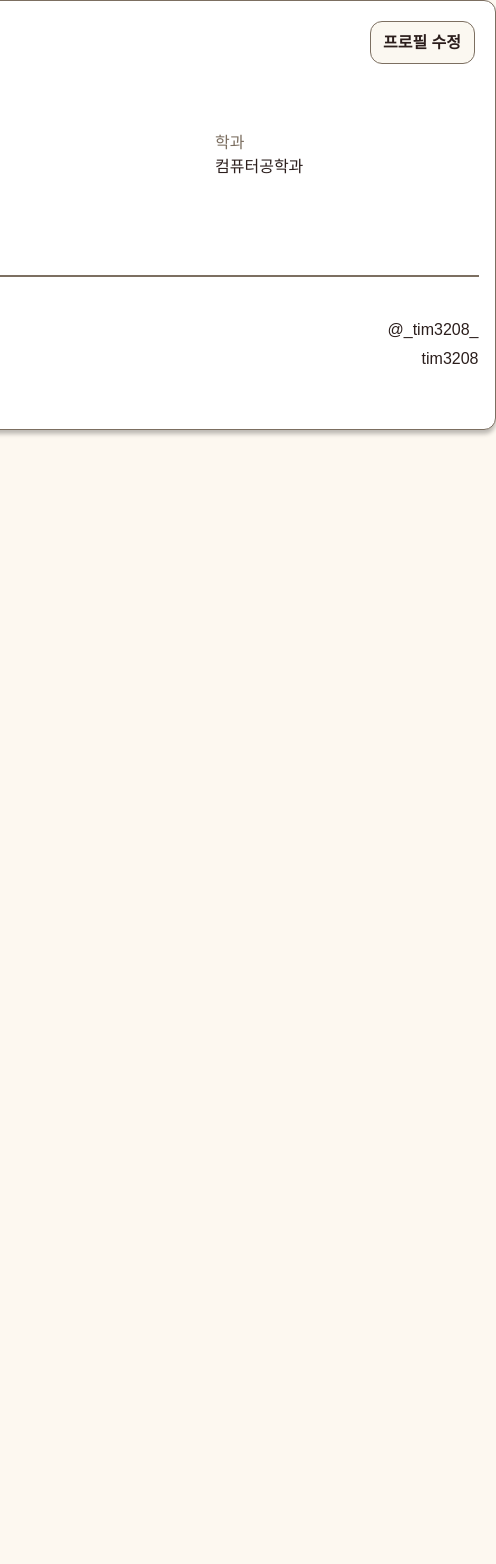
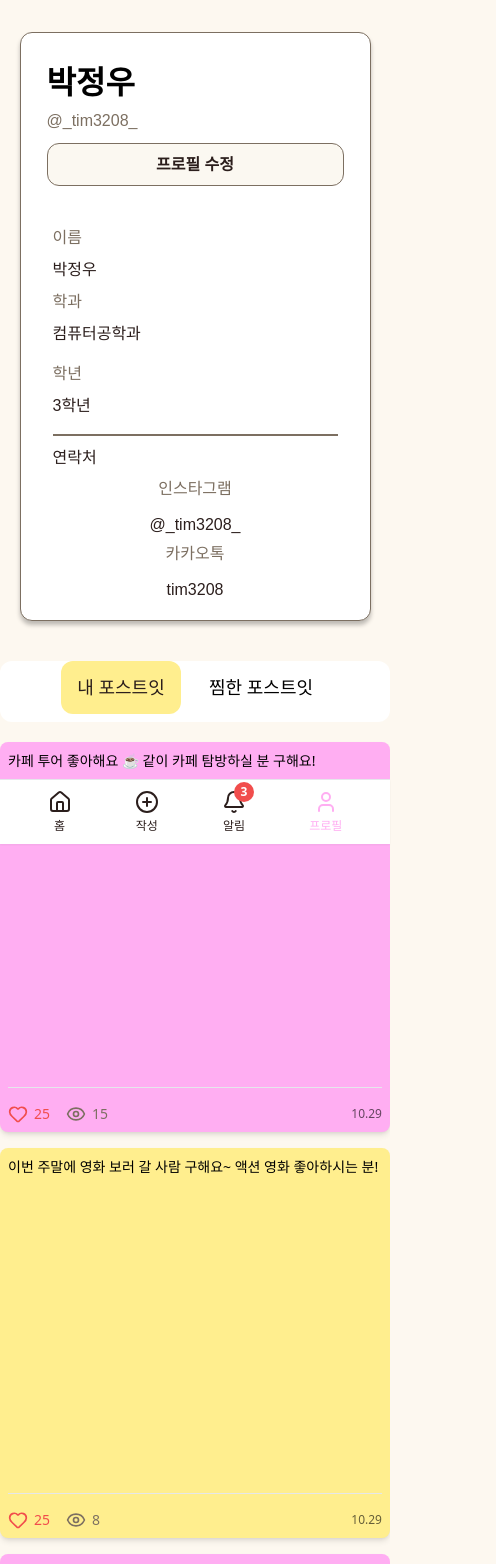
Before and after one commit to Tim3208/dusata, a React (Vite) app: page /profile in a window 390 px wide. Shown: the top 1564 px of the page, 496 px wide, since content can reach past the window. Before the commit the page ends 844 px from the top, so only its background shows below. Built offline with nearby package versions, Linux system fonts and the light colour scheme.

Commit message:
프로필 페이지 모바일 수정: 연락처 왼쪽 정렬, 탭 버튼 중앙 배치, 포스트잇 모바일 1열

```diff
--- a/src/pages/MyPage/mypage.css
+++ b/src/pages/MyPage/mypage.css
@@ -1,3 +1,4 @@
+/* 🔹 전체 레이아웃 */
 .MyPage_body0 {
   display: flex;
   flex-direction: column;
@@ -14,6 +15,7 @@
   font-family: "Pretendard", sans-serif;
   display: flex;
   flex-direction: column;
+  margin-top: 64px;
 }
 
 .MyPage_header {
@@ -62,6 +64,127 @@
   background-color: #f4e8d0;
 }
 
+/* 🔹 프로필 편집용 CSS */
+.Mypage_edit_container {
+  width: 601px;
+  height: 735.99px;
+  border: 1px solid #7c6f61;
+  border-radius: 12px;
+  background-color: #ffffff;
+  box-shadow: 0px 4px 4px 0px #00000040;
+  font-family: "Pretendard", sans-serif;
+  display: flex;
+  flex-direction: column;
+}
+
+.Mypage_header_editBtn.editing {
+  width: 60px;
+  height: 43px;
+  border-radius: 12px;
+  background-color: #fad5f2;
+  border: 1px solid #7c6f61;
+  color: #2b1e1c;
+  font-size: 16px;
+  font-weight: 700;
+  cursor: pointer;
+  line-height: 100%;
+}
+
+.MyPage_edit_column {
+  display: flex;
+  flex-direction: column;
+  gap: 14px;
+}
+
+.MyPage_edit_column label {
+  display: flex;
+  flex-direction: column;
+  font-size: 16px;
+  font-weight: 400;
+  color: #7c6f61;
+}
+
+.MyPage_edit_column input,
+.MyPage_edit_column select {
+  height: 36px;
+  border-radius: 8px;
+  border: 1px solid #ccc;
+  padding: 0 10px;
+  font-size: 15px;
+  font-family: "Pretendard", sans-serif;
+  margin-top: 3px;
+}
+
+.MyPage_edit_column input:focus,
+.MyPage_edit_column select:focus {
+  outline: none;
+  border-color: #7c6f61;
+}
+
+/* 🔹 토글 스위치 */
+.MyPage_input_with_toggle {
+  display: flex;
+  align-items: center;
+  width: 100%;
+  gap: 8px;
+}
+
+.MyPage_input_with_toggle input {
+  flex: 1;
+  height: 36px;
+  border-radius: 8px;
+  border: 1px solid #ccc;
+  padding: 0 10px;
+  font-size: 15px;
+  font-family: "Pretendard", sans-serif;
+  margin-top: 3px;
+}
+
+.MyPage_input_with_toggle input:focus {
+  outline: none;
+  border-color: #7c6f61;
+}
+
+.toggle-text {
+  font-size: 16px;
+  color: #2B1E1C;
+  font-weight: 400;
+  margin-left: 8px;
+  white-space: nowrap;
+}
+
+.toggle-switch {
+  width: 40px;
+  height: 22px;
+  border-radius: 20px;
+  background-color: #7c6f61;
+  position: relative;
+  cursor: pointer;
+  transition: background-color 0.3s ease;
+  flex-shrink: 0;
+  margin-left: auto;
+}
+
+.toggle-switch .toggle-circle {
+  width: 18px;
+  height: 18px;
+  background-color: white;
+  border-radius: 50%;
+  position: absolute;
+  top: 2px;
+  left: 2px;
+  transition: all 0.3s ease;
+}
+
+.toggle-switch.on {
+  background-color: #f5a4d7;
+}
+
+.toggle-switch.on .toggle-circle {
+  left: 20px;
+}
+
+/* 🔹 본문 정보 */
 .MyPage_body {
   display: flex;
   flex-direction: column;
@@ -136,122 +259,138 @@ hr {
   font-weight: 500;
 }
 
-.Mypage_edit_container {
-  width: 601px;
-  height: 735.99px;
-  border: 1px solid #7c6f61;
+/* 🔹 탭 버튼 */
+.MyPage_tab_buttons {
+  display: flex;
+  justify-content: center;
+  text-align: center;
+  gap: 20px;
+  margin-top: 40px;
+  margin-bottom: 20px;
+  background-color: white;
+  width: 850px;
+  height: 61px;
   border-radius: 12px;
-  background-color: #ffffff;
-  box-shadow: 0px 4px 4px 0px #00000040;
-  font-family: "Pretendard", sans-serif;
-  display: flex;
-  flex-direction: column;
 }
 
-.Mypage_header_editBtn.editing {
-  width: 60px;
-  height: 43px;
+.MyPage_tab_btn {
+  background-color: white;
+  color: black;
+  cursor: pointer;
+  transition: all 0.2s ease;
+  font-weight: 500;
+  font-size: 24px;
+  text-align: center;
+  width: 417px;
+  height: 53px;
   border-radius: 12px;
-  background-color: #fad5f2;
-  border: 1px solid #7c6f61;
-  color: #2b1e1c;
-  font-size: 16px;
-  font-weight: 700;
-  cursor: pointer;
-  font-style: bold;
-  line-height: 100%;
-  letter-spacing: 0%;
+  padding-top: 12px;
 }
 
-.MyPage_edit_column {
-  display: flex;
-  flex-direction: column;
-  gap: 14px;
+.MyPage_tab_btn:hover {
+  background-color: #f4e8d0;
 }
 
-.MyPage_edit_column label {
-  display: flex;
-  flex-direction: column;
-  font-size: 16px;
-  font-weight: 400;
-  color: #7c6f61;
-}
-
-.MyPage_edit_column input,
-.MyPage_edit_column select {
-  height: 36px;
-  border-radius: 8px;
-  border: 1px solid #ccc;
-  padding: 0 10px;
-  font-size: 15px;
-  font-family: "Pretendard", sans-serif;
-  margin-top: 3px;
-}
-
-.MyPage_edit_column input:focus,
-.MyPage_edit_column select:focus {
-  outline: none;
+.MyPage_tab_btn.active {
+  background-color: #FFEE8E;
+  color: #2b1e1c;
   border-color: #7c6f61;
 }
 
-.MyPage_input_with_toggle {
+/* 🔹 포스트잇 */
+.MyPage_post_section {
+  width: 100%;
   display: flex;
-  align-items: center;
-  width: 100%;
-  gap: 8px;
+  justify-content: center;
+  margin-bottom: 80px;
 }
 
-.MyPage_input_with_toggle input {
-  flex: 1;
-  height: 36px;
-  border-radius: 8px;
-  border: 1px solid #ccc;
-  padding: 0 10px;
-  font-size: 15px;
-  font-family: "Pretendard", sans-serif;
-  margin-top: 3px;
+.MyPage_post_grid {
+  display: grid;
+  grid-template-columns: repeat(3, 1fr);
+  gap: 24px;
+  justify-items: center;
+  width: 100%;
+  max-width: 840px;
+  margin: 0 auto;
 }
 
-.MyPage_input_with_toggle input:focus {
-  outline: none;
-  border-color: #7c6f61;
+.post_item {
+  width: 100%;
+  max-width: 260px;
+  transition: transform 0.2s ease;
 }
 
-.toggle-text {
-  font-size: 16px;
-  color: #2B1E1C;
-  font-weight: 400;
-  margin-left: 8px;
-  white-space: nowrap;
+.post_item:hover {
+  transform: scale(1.05);
 }
 
-.toggle-switch {
-  width: 40px;
-  height: 22px;
-  border-radius: 20px;
-  background-color: #7c6f61;
-  position: relative;
-  cursor: pointer;
-  transition: background-color 0.3s ease;
-  flex-shrink: 0;
-  margin-left: auto;
+/* 🔹 모바일 반응형 */
+@media (max-width: 768px) {
+  .MyPage_container,
+  .Mypage_edit_container {
+    width: 90%;
+    height: auto;
+    margin-top: 32px;
+    padding: 16px;
   }
 
-.toggle-switch .toggle-circle {
-  width: 18px;
-  height: 18px;
-  background-color: white;
-  border-radius: 50%;
-  position: absolute;
-  top: 2px;
-  left: 2px;
-  transition: all 0.3s ease;
+  .MyPage_header {
+    flex-direction: column;
+    align-items: flex-start;
+    padding: 10px;
   }
 
-.toggle-switch.on {
-  background-color: #f5a4d7;
+  .Mypage_header_editBtn,
+  .Mypage_header_editBtn.editing {
+    position: relative;
+    top: 0;
+    right: 0;
+    width: 100%;
+    margin-top: 10px;
   }
 
-.toggle-switch.on .toggle-circle {
-  left: 20px;
+  .MyPage_info_row {
+    display: flex;
+    flex-direction: column;
+    column-gap: 0;
+    row-gap: 8px;
+    margin-bottom: 16px;
   }
+
+  /* 연락처 왼쪽 정렬 */
+  .MyPage_info_column .MyPage_info_row {
+    justify-content: flex-start;
+    gap: 12px;
+  }
+
+  /* 탭 버튼 모바일 */
+  .MyPage_tab_buttons {
+    flex-direction: row;
+    gap: 12px;
+    width: 100%;
+    overflow-x: auto;
+    padding: 0 8px;
+    justify-content: center; /* 중앙 배치 */
+  }
+
+  .MyPage_tab_btn {
+    flex: 0 0 auto;
+    width: auto;
+    min-width: 120px;
+    text-align: center;
+    padding: 10px 16px;
+    font-size: 18px;
+  }
+
+  /* 포스트잇 모바일 */
+  .MyPage_post_grid {
+    grid-template-columns: repeat(1, 1fr);
+    gap: 16px;
+    max-width: 100%;
+  }
+
+  .post_item {
+    max-width: 100%;
+  }
+}
--- a/src/pages/MyPage/mypage.jsx
+++ b/src/pages/MyPage/mypage.jsx
@@ -1,11 +1,16 @@
 import React, { useState } from "react";
 import "./mypage.css";
-
+import MainLayOut from "@/layout/MainLayOut";
+import PostCard from "@/components/_common/PostCard";
+import PostDetailModal from "@/components/_common/PostDetailModal";
+import { dummyPosts, dummyUsers } from "@/lib/dummyData";
 
 const MyPage = () => {
   const [isEditing, setIsEditing] = useState(false);
+  const [selectedPost, setSelectedPost] = useState(null);
+  const [isModalOpen, setIsModalOpen] = useState(false);
 
-  //  프로필 데이터 상태
+  // 프로필 데이터
   const [profile, setProfile] = useState({
     name: "박정우",
     major: "컴퓨터공학과",
@@ -16,7 +21,7 @@ const MyPage = () => {
     kakao: "tim3208",
   });
 
-  //  각 항목의 공개/비공개 상태
+  // 공개/비공개 설정
   const [visibility, setVisibility] = useState({
     name: true,
     major: true,
@@ -27,23 +32,26 @@ const MyPage = () => {
     kakao: true,
   });
 
+  // 내가 쓴 포스트 / 내가 찜한 포스트
+  const [myPosts] = useState(dummyPosts.slice(0, 6));
+  const [likedPosts] = useState(dummyPosts.slice(6, 12));
+  const [activeTab, setActiveTab] = useState("myPosts");
 
-  const handleEditClick = () => {
-    setIsEditing(!isEditing);
-  };
+  const handleEditClick = () => setIsEditing(!isEditing);
+  const toggleVisibility = (field) =>
+    setVisibility({ ...visibility, [field]: !visibility[field] });
+  const handleChange = (e, field) =>
+    setProfile({ ...profile, [field]: e.target.value });
 
-
-  const toggleVisibility = (field) => {
-    setVisibility({ ...visibility, [field]: !visibility[field] });
-  };
-
-
-  const handleChange = (e, field) => {
-    setProfile({ ...profile, [field]: e.target.value });
+  const handlePostClick = (post) => {
+    setSelectedPost(post);
+    setIsModalOpen(true);
   };
 
   return (
+    <MainLayOut>
       <div className="MyPage_body0">
+        {/* 🔹 프로필 카드 */}
         <div className={isEditing ? "Mypage_edit_container" : "MyPage_container"}>
           <div className="MyPage_header">
             <div className="Mypage_header_text">
@@ -61,7 +69,6 @@ const MyPage = () => {
           <div className="MyPage_body">
             {!isEditing ? (
               <>
-              {/*  보기 모드 (공개 항목만 표시) */}
                 <div className="MyPage_info_row">
                   {visibility.name && (
                     <>
@@ -93,13 +100,14 @@ const MyPage = () => {
                 </div>
 
                 <hr />
-
                 <div className="MyPage_contact_header">연락처</div>
                 <div className="MyPage_info_column">
                   {visibility.instagram && (
                     <div className="MyPage_info_row">
                       <div className="MyPage_info_label">인스타그램</div>
-                    <div className="MyPage_info_value">{profile.instagram}</div>
+                      <div className="MyPage_info_value">
+                        {profile.instagram}
+                      </div>
                     </div>
                   )}
                   {visibility.phone && (
@@ -117,8 +125,6 @@ const MyPage = () => {
                 </div>
               </>
             ) : (
-            <>
-              {/*  수정 모드 */}
               <div className="MyPage_edit_column">
                 {[
                   ["이름", "name"],
@@ -134,7 +140,6 @@ const MyPage = () => {
                         value={profile[key]}
                         onChange={(e) => handleChange(e, key)}
                       />
-
                       <div
                         className={`toggle-switch ${
                           visibility[key] ? "on" : "off"
@@ -151,7 +156,6 @@ const MyPage = () => {
                 ))}
 
                 <hr />
-
                 <div className="MyPage_contact_header">연락처</div>
 
                 {[
@@ -182,11 +186,53 @@ const MyPage = () => {
                   </label>
                 ))}
               </div>
-            </>
             )}
           </div>
         </div>
+
+        {/* 🔹 버튼 영역 */}
+        <div className="MyPage_tab_buttons">
+          <button
+            className={`MyPage_tab_btn ${
+              activeTab === "myPosts" ? "active" : ""
+            }`}
+            onClick={() => setActiveTab("myPosts")}
+          >
+            내 포스트잇
+          </button>
+          <button
+            className={`MyPage_tab_btn ${
+              activeTab === "likedPosts" ? "active" : ""
+            }`}
+            onClick={() => setActiveTab("likedPosts")}
+          >
+            찜한 포스트잇
+          </button>
         </div>
+
+        {/* 🔹 포스트잇 영역 */}
+        <section className="MyPage_post_section">
+          <div className="MyPage_post_grid">
+            {(activeTab === "myPosts" ? myPosts : likedPosts).map((post) => (
+              <div key={post.postId} className="post_item">
+                <PostCard
+                  post={post}
+                  currentUserId={dummyUsers.studentId}
+                  onClick={() => handlePostClick(post)}
+                />
+              </div>
+            ))}
+          </div>
+        </section>
+
+        <PostDetailModal
+          post={selectedPost}
+          currentUserId={dummyUsers.studentId}
+          open={isModalOpen}
+          onOpenChange={setIsModalOpen}
+        />
+      </div>
+    </MainLayOut>
   );
 };
 
```
Also changed, not shown: src/pages/MainPage/index.jsx (line endings or trailing spaces). Lines whose indentation alone changed are shown as unchanged.
